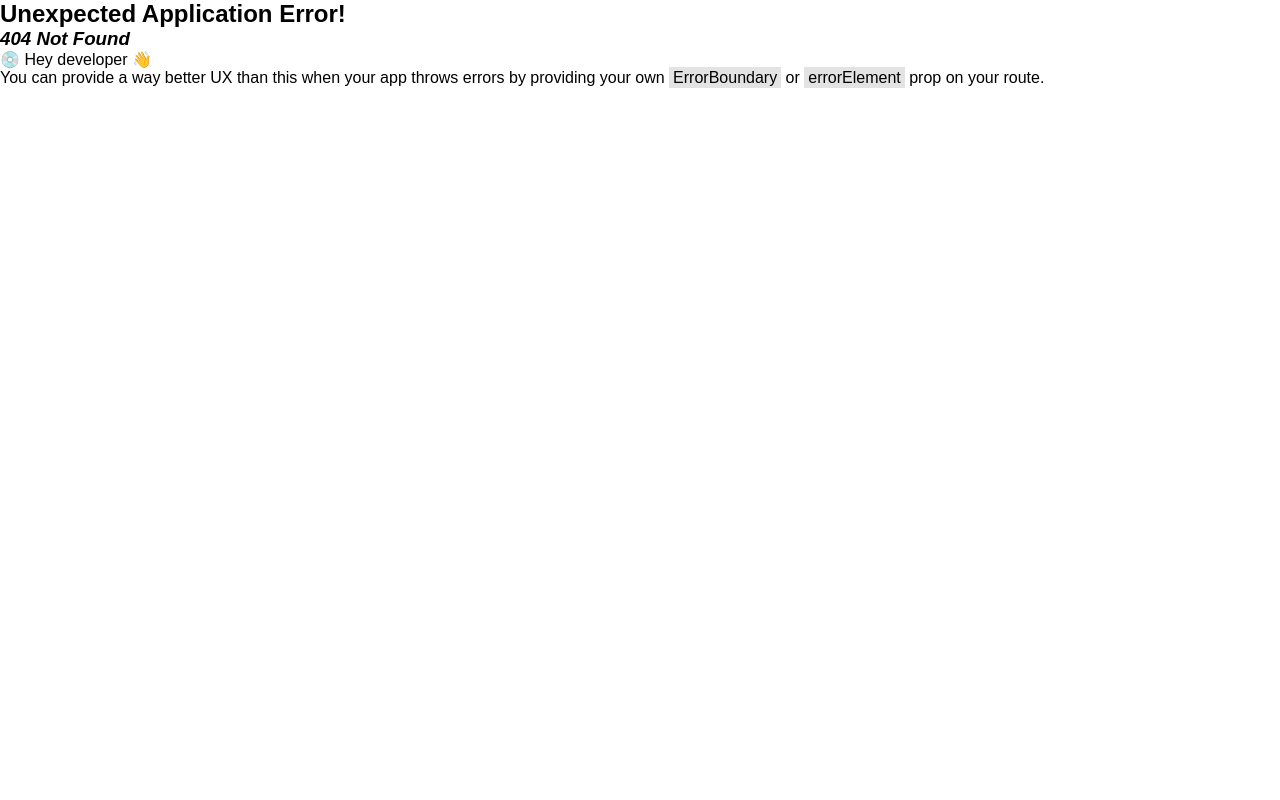
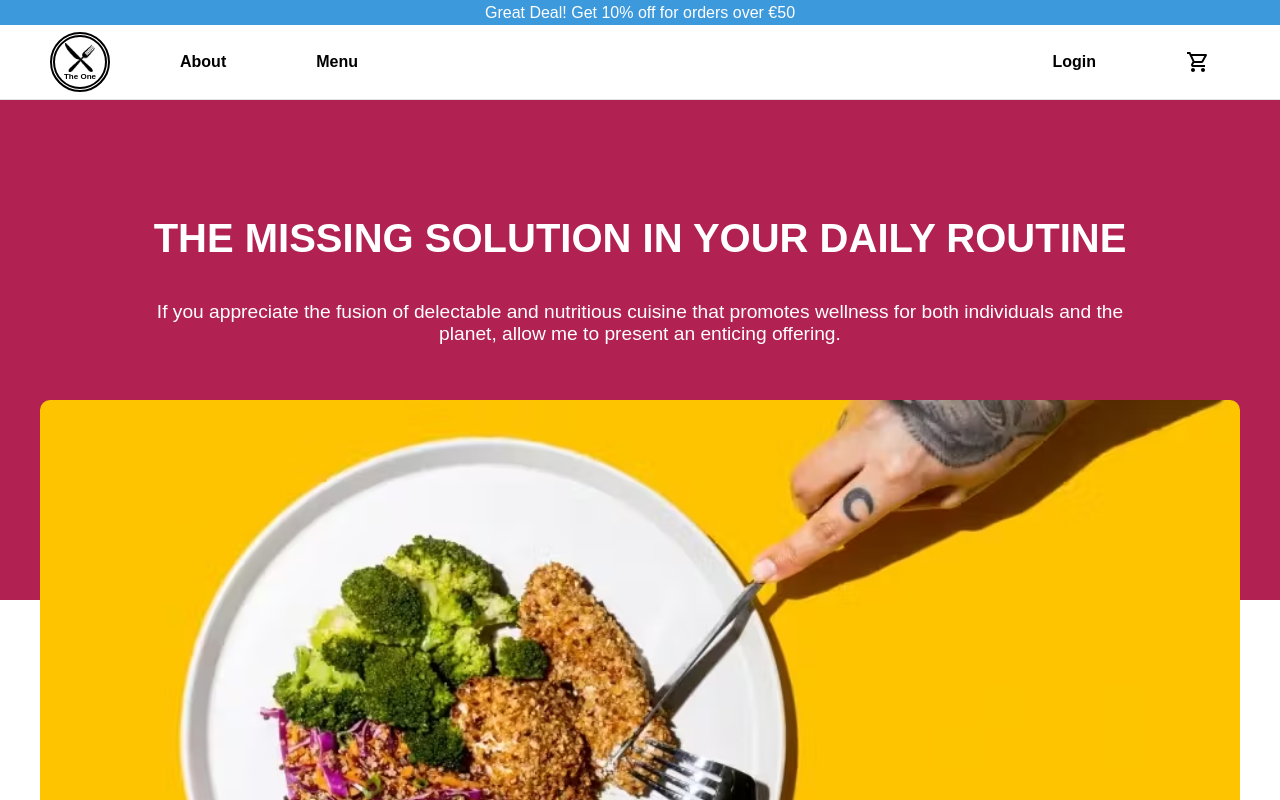
Before and after one commit to MichelPomerantzeff/Food-Ecommerce, a React (Vite) app: page /about in a window 1280 px wide. Before the commit this address had no page. Shown: the top 800 px of the page. Built offline with nearby package versions, Linux system fonts and the light colour scheme; no server answers.

Commit message:
feat:: added about page

```diff
--- a/src/App.jsx
+++ b/src/App.jsx
@@ -16,6 +16,7 @@ import {
 import Home from "./pages/home/Home";
 import Login from "./pages/signin/Login";
 import Register from "./pages/signup/Register";
+import About from "./pages/about/About";
 
 function App() {
 
@@ -26,6 +27,10 @@ function App() {
     {
       path: "/",
       element: < Home/>,
+    },
+    {
+      path: "/about",
+      element: < About/>,
     },
     {
       path: "sign-in",
--- a/src/components/navbar/Navbar.jsx
+++ b/src/components/navbar/Navbar.jsx
@@ -49,7 +49,7 @@ export default function Navbar() {
               <Logo/>
             </Link>
 
-            <Link>
+            <Link to={'/about'}>
               <span className="about-link">About</span>
             </Link>
 
--- a/src/data/data.js
+++ b/src/data/data.js
@@ -101,3 +101,4 @@ export const signUpBg = "./images/signs/sign-up-bg.png"
 export const test = "./images/6.png"
 export const logo = "./images/rest-logo.png"
 export const emptyBox = "./images/empty-box/empty-box.png"
+export const aboutImg = "./images/about-img.png"
--- /dev/null
+++ b/src/pages/about/About.css
@@ -0,0 +1,32 @@
+.about{
+    background: rgb(177, 34, 82);
+    position: relative;
+    height: 500px;
+    display: flex;
+    justify-content: center;
+    align-items: center;
+}
+
+.heading{
+    width: 1000px;
+    text-align: center;
+    color: #fff;
+    margin-top: -140px;
+}
+
+.heading h1{
+    font-size: 2.5rem;
+    margin: 40px 0;
+}
+
+.heading p{
+    font-size: 1.2rem;
+    margin: 40px 0;
+}
+
+.about-img{
+    position: absolute;
+    top: 60%;
+    width: 1200px;
+    border-radius: 10px;
+}
--- /dev/null
+++ b/src/pages/about/About.jsx
@@ -0,0 +1,22 @@
+import React from 'react'
+import './About.css'
+import Navbar from '../../components/navbar/Navbar'
+import { aboutImg } from '../../data/data'
+
+export default function About() {
+  return (
+    <>
+        <Navbar/>
+        <section className='about'>
+            <div className="heading">
+                <h1>THE MISSING SOLUTION IN YOUR DAILY ROUTINE</h1>
+                <p>
+                    If you appreciate the fusion of delectable and nutritious cuisine that
+                    promotes wellness for both individuals and the planet, allow me to present an enticing offering.
+                </p>
+            </div>
+                <img className='about-img' src={aboutImg} alt="" />
+        </section>
+    </>
+  )
+}
```
Also changed, not shown: public/images/about-img.png (added).
